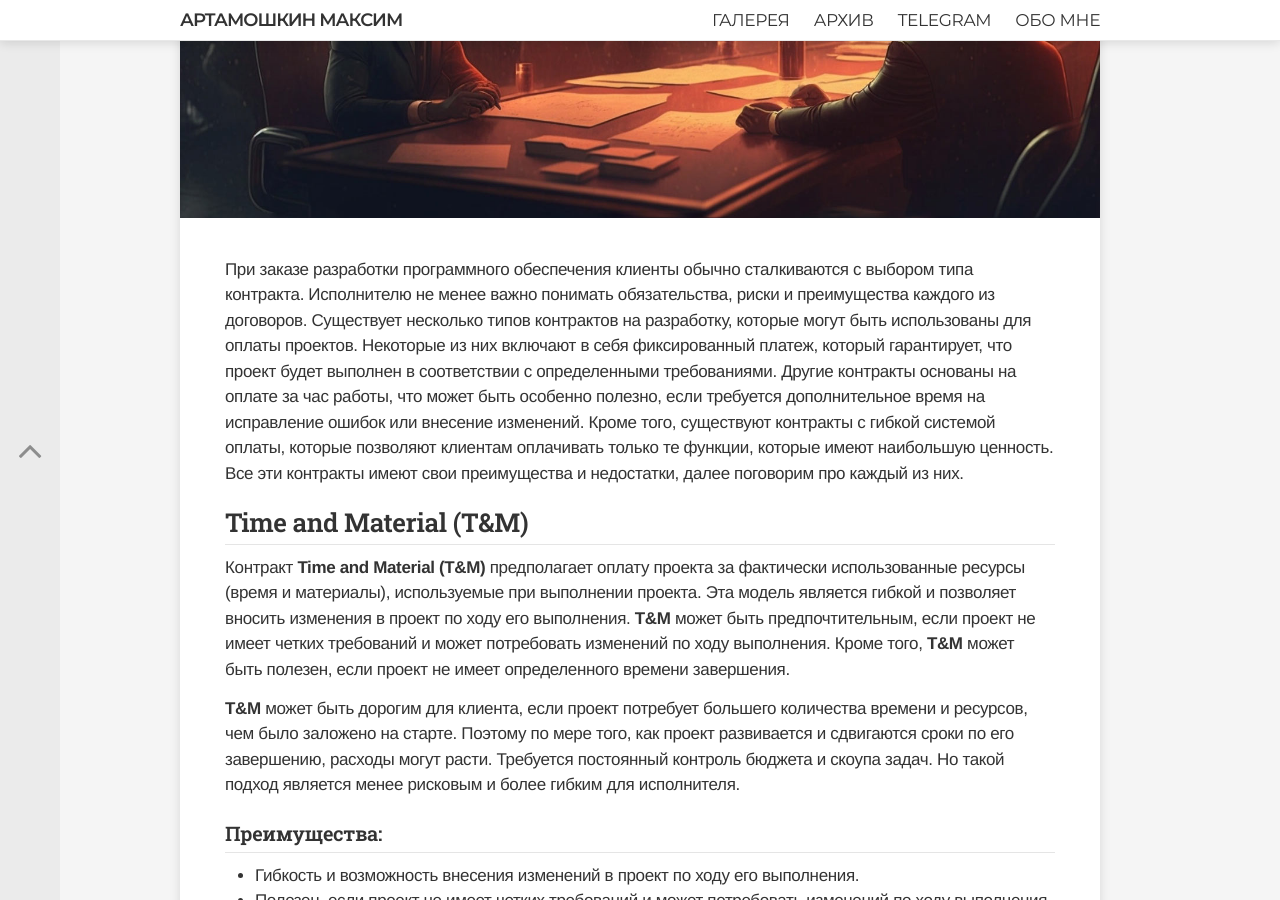
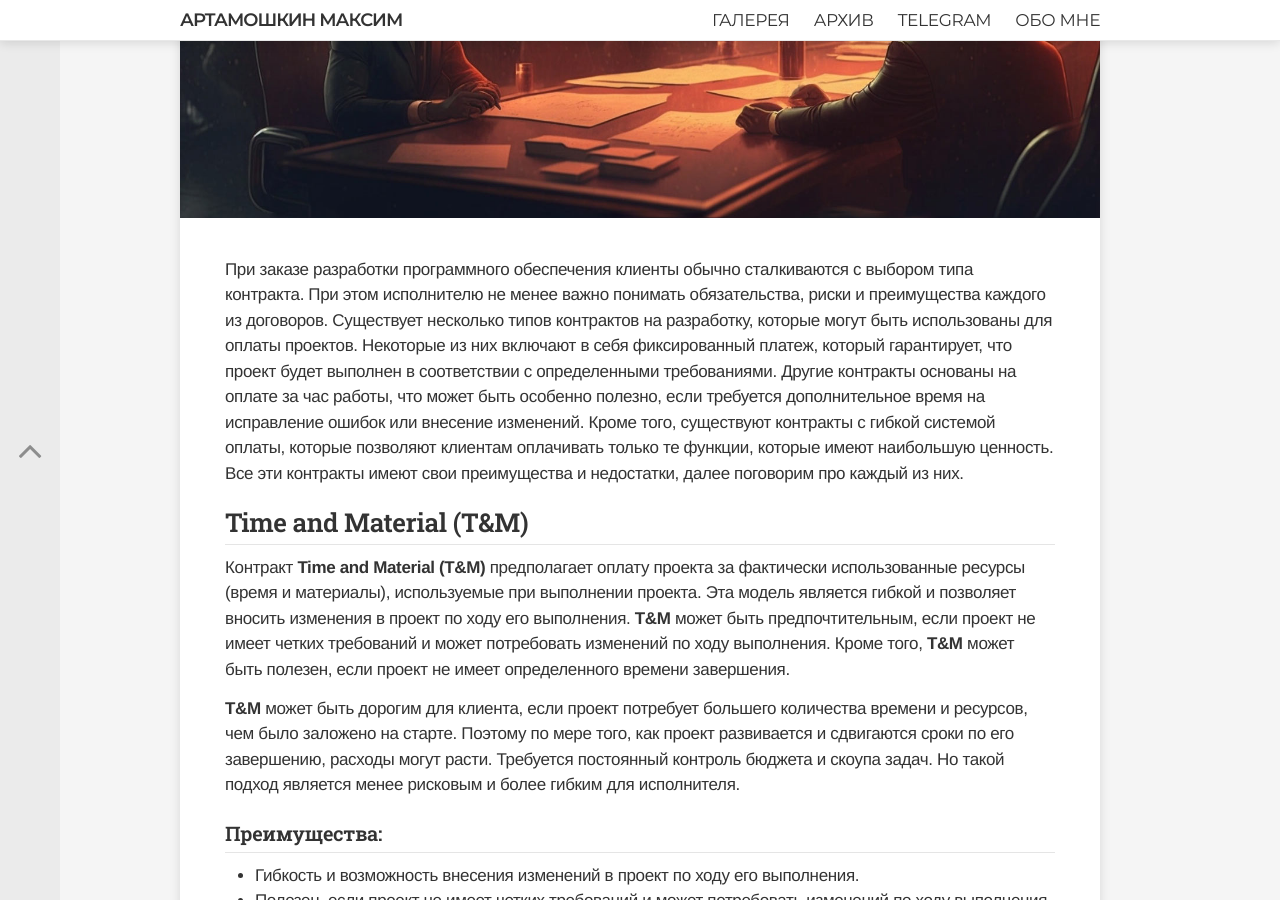
Before and after one commit to martamoshkin/blog.zverit.com, a Jekyll site: the page built from _posts/business/2023-3-04-5-types-development-contracts.md, in a window 1280 px wide and 900 px high, scrolled down 333 px. Built offline with Jekyll 4.4.1, drawn with Linux system fonts in a browser that asks for light colours; comment, search, counter and statistics services are not loaded; some of the changed text lies outside the part shown.

Commit message:
Update 2023-3-04-5-types-development-contracts.md

```diff
--- a/_posts/business/2023-3-04-5-types-development-contracts.md
+++ b/_posts/business/2023-3-04-5-types-development-contracts.md
@@ -9,7 +9,7 @@
 description: "На текущий момент в России наблюдается тренд перехода от разработки по time & material к fixed price. При этом выбор формата заказной разработки зависит от потребностей и возможностей заказчика. Fixed price позволяет снизить инвестиционную нагрузку и повышает ответственность разработчика перед заказчиком за конечный результат. Однако заказчикам нужно максимально четко формулировать техническое задание и проговаривать с разработчиками все детали.
 Для подрядчика разработка по фиксированной цене требует сильной команды с опытом оценки проектов и управления рисками, чтобы минимизировать возможные неожиданные затраты и задержки."
 ---
-При заказе разработки программного обеспечения клиенты обычно сталкиваются с выбором типа контракта. Исполнителю не менее важно понимать  обязательства, риски и преимущества каждого из договоров. Существует несколько типов контрактов на разработку, которые могут быть использованы для оплаты проектов. Некоторые из них включают в себя фиксированный платеж, который гарантирует, что проект будет выполнен в соответствии с определенными требованиями. Другие контракты основаны на оплате за час работы, что может быть особенно полезно, если требуется дополнительное время на исправление ошибок или внесение изменений. Кроме того, существуют контракты с гибкой системой оплаты, которые позволяют клиентам оплачивать только те функции, которые имеют наибольшую ценность. Все эти контракты имеют свои преимущества и недостатки, далее поговорим про каждый из них.
+При заказе разработки программного обеспечения клиенты обычно сталкиваются с выбором типа контракта. При этом исполнителю не менее важно понимать  обязательства, риски и преимущества каждого из договоров. Существует несколько типов контрактов на разработку, которые могут быть использованы для оплаты проектов. Некоторые из них включают в себя фиксированный платеж, который гарантирует, что проект будет выполнен в соответствии с определенными требованиями. Другие контракты основаны на оплате за час работы, что может быть особенно полезно, если требуется дополнительное время на исправление ошибок или внесение изменений. Кроме того, существуют контракты с гибкой системой оплаты, которые позволяют клиентам оплачивать только те функции, которые имеют наибольшую ценность. Все эти контракты имеют свои преимущества и недостатки, далее поговорим про каждый из них.
 <!-- more -->
 
 ### Time and Material (T&M)
```
Also changed, not shown: other parts of _posts/business/2023-3-04-5-types-development-contracts.md (+1 -1 lines).
